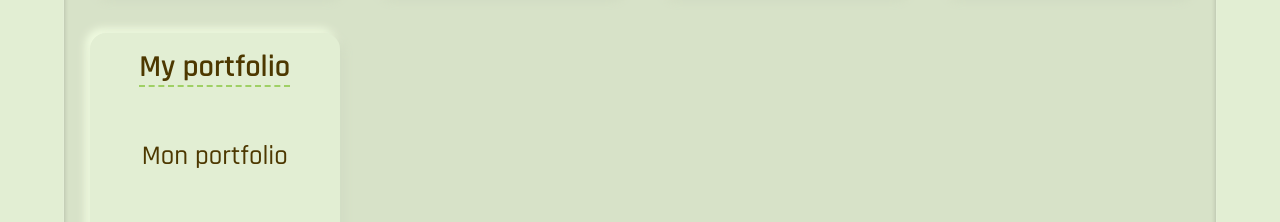
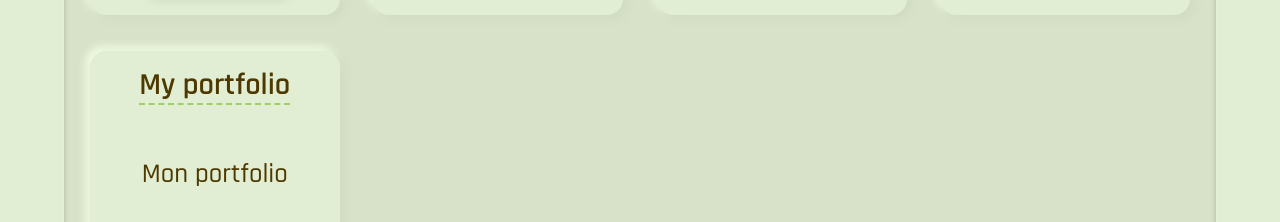
Before and after one commit to debleg/portfolio, a website with bundled scripts: page index.html in a window 1280 px wide. Shown: the part 651-873 px from the top of the page. Built offline with nearby package versions, Linux system fonts and the light colour scheme.

Commit message:
Adjust project showcase margin to fit skill section visual

```diff
--- a/assets/sass/components/_projects.scss
+++ b/assets/sass/components/_projects.scss
@@ -7,7 +7,7 @@
   column-gap: 2em;
   justify-items: center;
   padding: 0 0.5em;
-  margin: 1em 0;
+  margin: 2em 0 1em 0;
   .project {
     min-width: 250px;
     min-height: 300px;
```
Also changed, not shown: assets/style.css, 1 other file.
